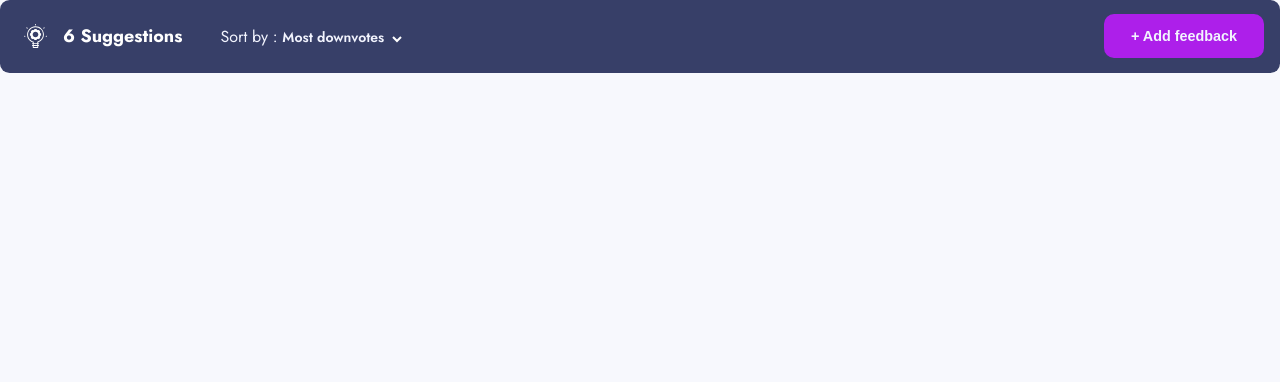
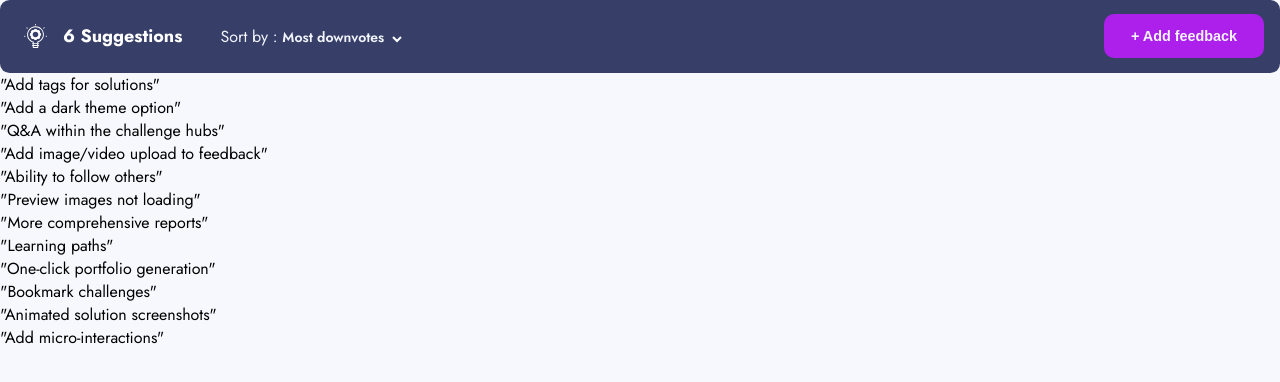
Before and after one commit to emanusantos/product-feedback, an Angular app: page / in a window 1280 px wide. Shown: the top 382 px of the page. Built offline with nearby package versions, Linux system fonts and the light colour scheme.

Commit message:
feat: render dynamically fetched data

```diff
--- a/src/app/routes/home/home.component.html
+++ b/src/app/routes/home/home.component.html
@@ -1 +1,7 @@
 <app-header />
+
+<ul>
+    <li *ngFor="let request of data.productRequests">
+        {{ stringify(request) }}
+    </li>
+</ul>
--- a/src/app/routes/home/home.component.ts
+++ b/src/app/routes/home/home.component.ts
@@ -9,7 +9,10 @@ import * as mock from 'assets/data.json';
   styleUrls: ['./home.component.sass'],
 })
 export class HomeComponent implements OnInit {
-  data: typeof mock | undefined;
+  data: typeof mock = {
+    currentUser: {} as typeof mock.currentUser,
+    productRequests: [],
+  };
 
   constructor(private apiService: ApiService) {}
 
@@ -18,4 +21,8 @@ export class HomeComponent implements OnInit {
       this.data = data;
     });
   }
+
+  stringify(input: (typeof mock.productRequests)[number]) {
+    return JSON.stringify(input.title);
+  }
 }
```
